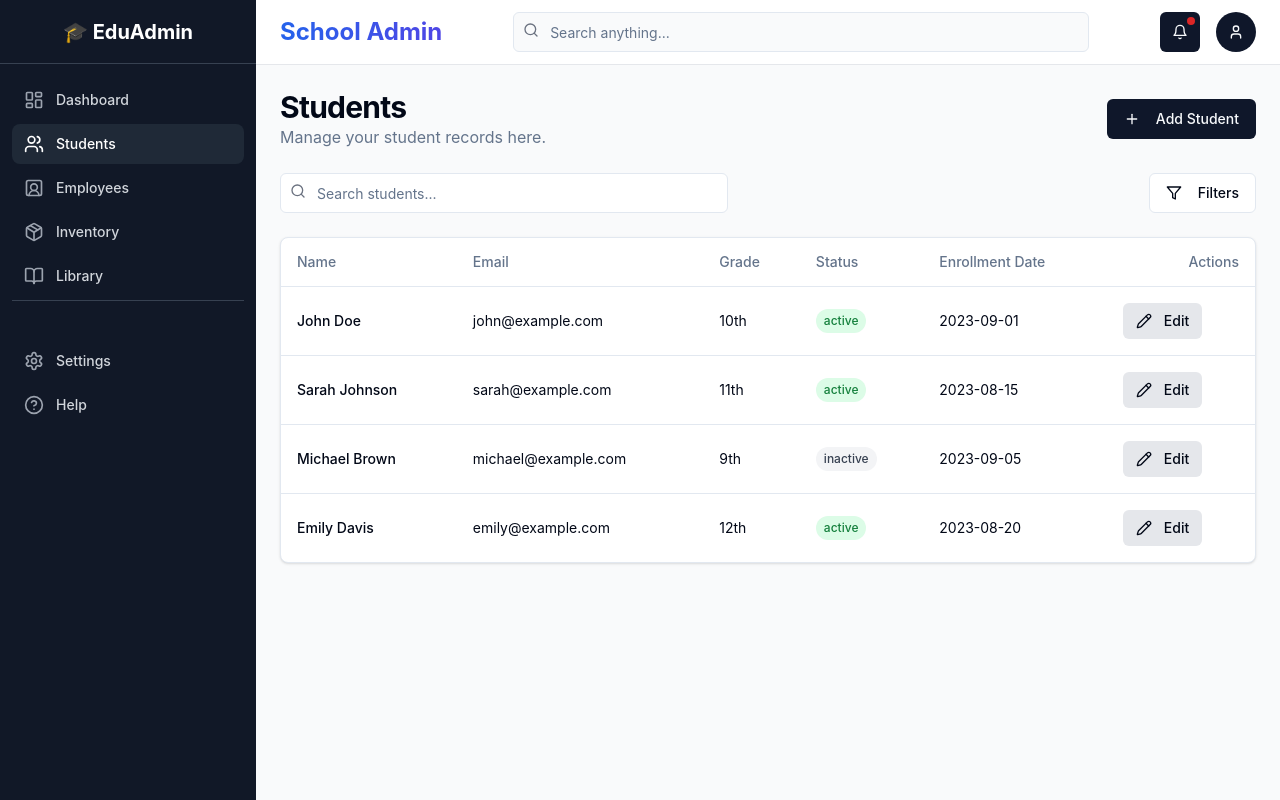
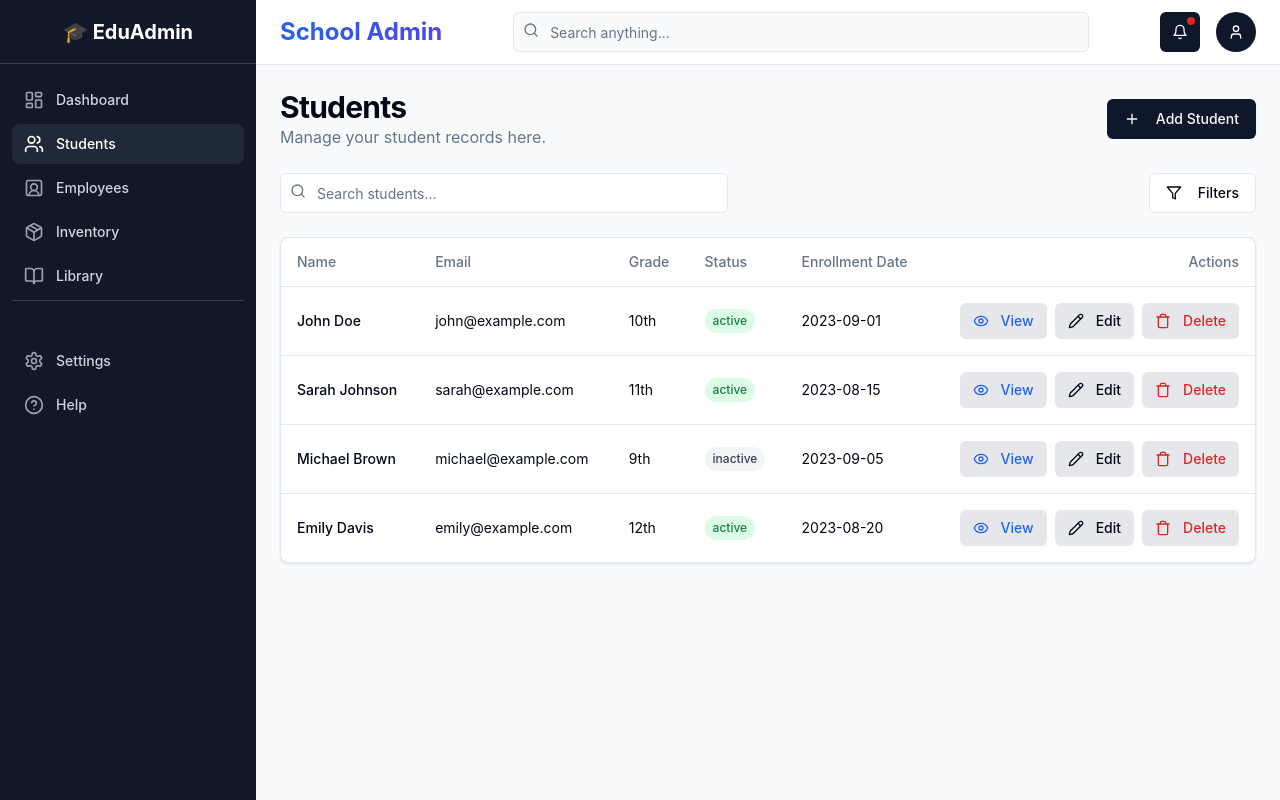
Before and after one commit to Navin-2001/Modular-Dashboard-UI-Template, a React (Vite) app: page /students in a window 1280 px wide. Built offline with nearby package versions, Linux system fonts and the light colour scheme.

Commit message:
Update to student table
add to the view and delete button

```diff
--- a/src/pages/students.jsx
+++ b/src/pages/students.jsx
@@ -9,7 +9,7 @@ import {
 } from "@/components/ui/table";
 import { Button } from "@/components/ui/button";
 import { Input } from "@/components/ui/input";
-import { Search, Filter, Plus, Pencil } from "lucide-react";
+import { Search, Filter, Plus, Pencil, Trash, Eye } from "lucide-react";
 import { mockStudents } from "@/lib/mock-data";
 import { StudentFormDialog } from "@/components/student-form-dialog";
 
@@ -17,19 +17,29 @@ export function Students() {
   const [students, setStudents] = useState(mockStudents);
 
   const handleSaveStudent = (studentData) => {
-    // Check if the student already exists (edit operation)
     const existingStudentIndex = students.findIndex(
       (s) => s.id === studentData.id
     );
 
     if (existingStudentIndex >= 0) {
-      // Update existing student
       const updatedStudents = [...students];
       updatedStudents[existingStudentIndex] = studentData;
       setStudents(updatedStudents);
     } else {
-      // Add new student
       setStudents([...students, studentData]);
+    }
+  };
+
+  const handleDeleteStudent = (studentId) => {
+    setStudents(students.filter((student) => student.id !== studentId));
+  };
+
+  const handleViewStudent = (studentId) => {
+    const student = students.find((s) => s.id === studentId);
+    if (student) {
+      // Open a modal or navigate to a detailed view
+      console.log("Viewing student:", student);
+      // You can also set state to show a modal or detailed view
     }
   };
 
@@ -99,6 +109,18 @@ export function Students() {
                 </TableCell>
                 <TableCell>{student.enrollmentDate}</TableCell>
                 <TableCell className="text-right">
+                  <div className="flex justify-end space-x-2">
+                    {/* View Button */}
+                    <Button
+                      variant="ghost"
+                      size="sm"
+                      className="flex items-center text-blue-600 hover:text-blue-700"
+                      onClick={() => handleViewStudent(student.id)}
+                    >
+                      <Eye className="mr-1 h-3 w-3" /> View
+                    </Button>
+
+                    {/* Edit Button */}
                     <StudentFormDialog
                       student={student}
                       onSaveStudent={handleSaveStudent}
@@ -112,6 +134,17 @@ export function Students() {
                         </Button>
                       }
                     />
+
+                    {/* Delete Button */}
+                    <Button
+                      variant="ghost"
+                      size="sm"
+                      className="flex items-center text-red-600 hover:text-red-700"
+                      onClick={() => handleDeleteStudent(student.id)}
+                    >
+                      <Trash className="mr-1 h-3 w-3" /> Delete
+                    </Button>
+                  </div>
                 </TableCell>
               </TableRow>
             ))}
```
Lines whose indentation alone changed are shown as unchanged.
